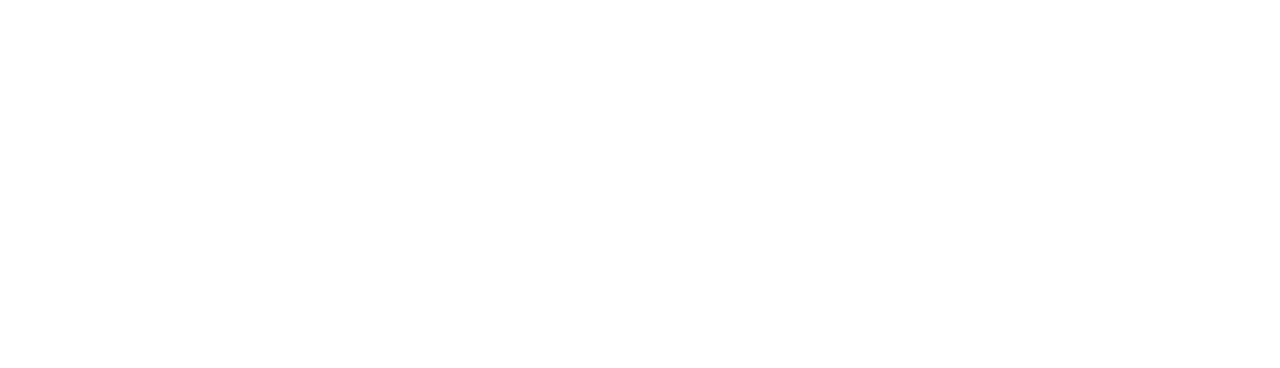
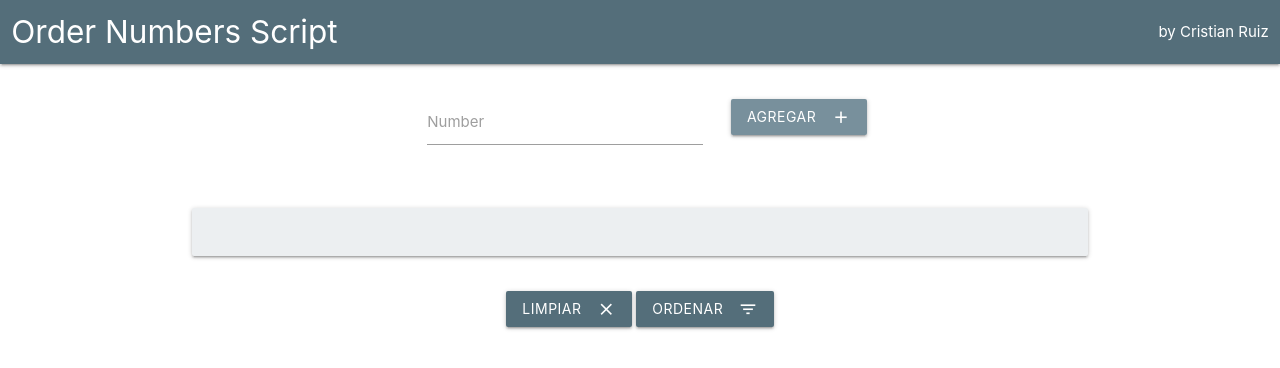
Before and after one commit to cristianrc/order-numbers, a plain HTML site: page index.html in a window 1280 px wide. Drawn offline with nearby package versions, Linux system fonts and the light colour scheme.

Commit message:
Initial interface

```diff
--- a/index.html
+++ b/index.html
@@ -6,17 +6,62 @@
           content="width=device-width, user-scalable=no, initial-scale=1.0, maximum-scale=1.0, minimum-scale=1.0">
     <meta http-equiv="X-UA-Compatible" content="ie=edge">
     <title>Order Numbers</title>
+
+    <link href="http://fonts.googleapis.com/icon?family=Material+Icons" rel="stylesheet">
+    <link rel="stylesheet" href="https://cdnjs.cloudflare.com/ajax/libs/materialize/0.97.8/css/materialize.min.css">
+    <link rel="stylesheet" href="style.css">
 </head>
 <body>
 <header>
-
+    <div class="row">
+        <nav class="blue-grey darken-1">
+            <div class="col s12">
+                <div class="nav-wrapper">
+                    <a href="#" class="brand-logo">Order Numbers Script</a>
+                    <ul id="nav-mobile" class="right hide-on-med-and-down">
+                        <li>by Cristian Ruiz</li>
+                    </ul>
+                </div>
+            </div>
+        </nav>
+    </div>
 </header>
 <main>
+    <div class="container">
+        <div class="row">
+            <form class="col s12">
+                <div class="row">
+                    <div class="input-field col offset-m3 m4">
+                        <input id="number" type="number" class="validate">
+                        <label for="number">Number</label>
+                    </div>
+                    <div class="col s4">
+                        <div class="input-field inline">
+                            <a class="waves-effect waves-light btn blue-grey lighten-1"><i class="material-icons right">add</i>Agregar</a>
+                        </div>
+                    </div>
+                </div>
+            </form>
+        </div>
+        <div class="row">
+            <div class="card-panel blue-grey lighten-5">
+            </div>
+        </div>
+        <div class="row">
+            <div class="center-align">
+                <a class="waves-effect waves-light btn blue-grey darken-1"><i class="material-icons right">clear</i>Limpiar</a>
+                <a class="waves-effect waves-light btn blue-grey darken-1"><i class="material-icons right">filter_list</i>Ordenar</a>
+            </div>
+        </div>
+    </div>
 
 </main>
 <footer>
 
 </footer>
 
+<script type="text/javascript" src="https://code.jquery.com/jquery-2.1.1.min.js"></script>
+<script src="https://cdnjs.cloudflare.com/ajax/libs/materialize/0.97.8/js/materialize.min.js"></script>
+
 </body>
 </html>
--- /dev/null
+++ b/style.css
@@ -0,0 +1,11 @@
+span.num {
+    font-weight: bold;
+    font-size: 0.8rem;
+    color: #fff;
+    background-color: #607d8b;
+    border-radius: 2px;
+    min-width: 3rem;
+    padding: 5px 8px;
+    margin-left: 14px;
+    text-align: center;
+}
```
